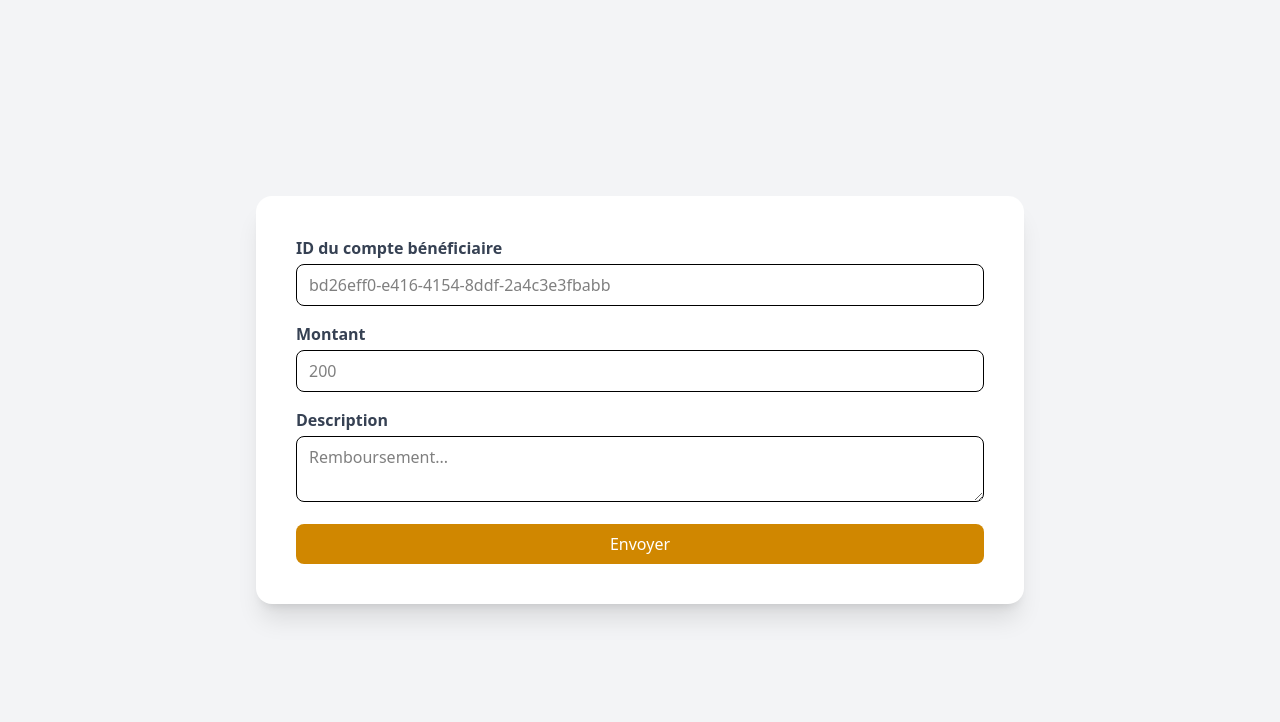
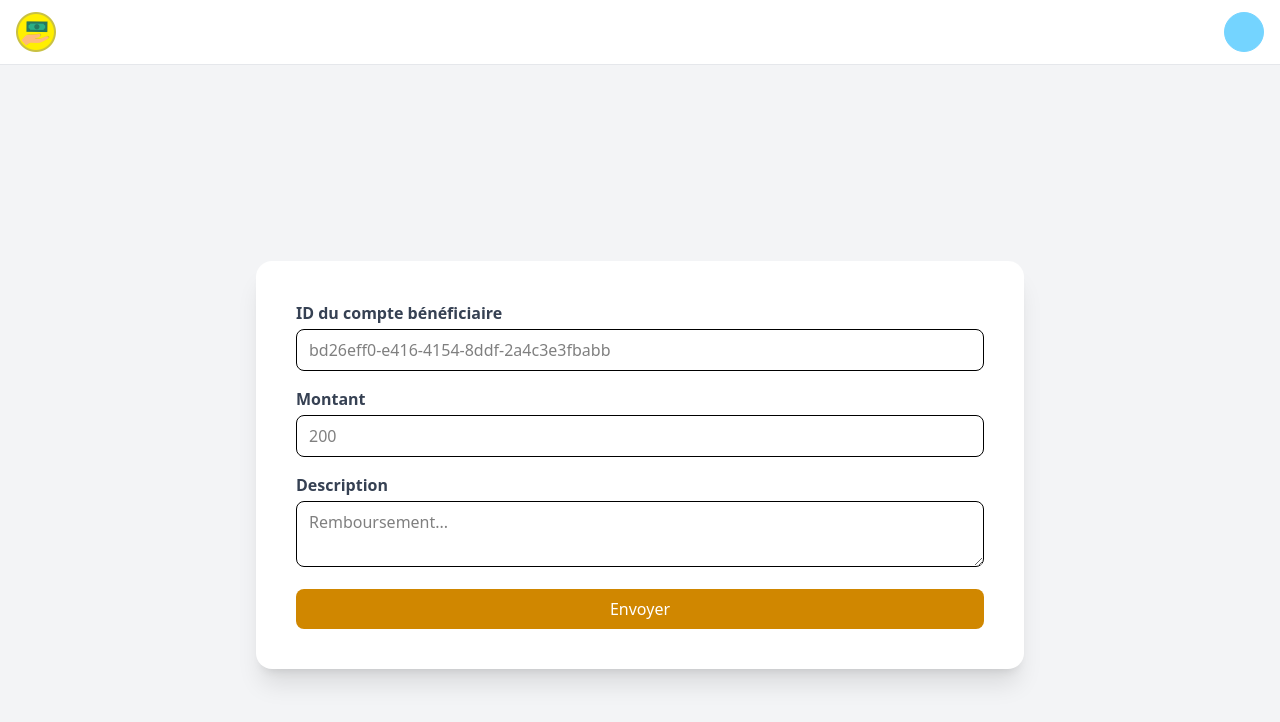
Before and after one commit to vicbenham/banking-app, an Angular app: page /transaction in a window 1280 px wide. Shown: the top 722 px of the page. Built offline with nearby package versions, Linux system fonts and the light colour scheme.

Commit message:
fix transaction

```diff
--- a/src/app/app.routes.ts
+++ b/src/app/app.routes.ts
@@ -30,6 +30,6 @@ export const routes: Routes = [{
     path: 'transaction',
     component: TransactionComponent
 }, {
-  path: 'transaction-details',
+  path: 'transaction/transaction-id',
   component: TransactionDetail
 }];
--- a/src/app/transaction/transaction.component/transaction.component.html
+++ b/src/app/transaction/transaction.component/transaction.component.html
@@ -1,3 +1,4 @@
+<app-navbar></app-navbar>
 <div class="min-h-screen flex items-center justify-center bg-gray-100 px-4">
   <div class="bg-white p-10 rounded-2xl shadow-xl w-full max-w-3xl">
 
--- a/src/app/transaction/transaction.component/transaction.component.ts
+++ b/src/app/transaction/transaction.component/transaction.component.ts
@@ -32,7 +32,7 @@ submitTransaction() {
     return;
   }
    this.lastTransaction= this.transactionForm.value;
-  this.router.navigate(['/transaction-details'], {
+  this.router.navigate(['transaction/transaction-id'], {
     state: { transaction: this.lastTransaction }
   });
 
--- a/src/app/transaction/transaction.detail/transaction.detail.html
+++ b/src/app/transaction/transaction.detail/transaction.detail.html
@@ -1,3 +1,4 @@
+<app-navbar></app-navbar>
 <div class="p-6 bg-white shadow-lg rounded-xl border border-gray-200">
   @if (transaction) {
     <h2 class="text-xl font-bold text-gray-800 mb-4">Transaction effectuée</h2>
--- a/src/app/transaction/transaction.detail/transaction.detail.ts
+++ b/src/app/transaction/transaction.detail/transaction.detail.ts
@@ -1,9 +1,11 @@
 import {Component, Input} from '@angular/core';
 import {Router} from '@angular/router';
+import {NavbarComponent} from '../../navbar/navbar';
 
 @Component({
   selector: 'app-transaction-detail',
   imports: [
+    NavbarComponent
   ],
   templateUrl: './transaction.detail.html',
   styleUrl: './transaction.detail.css',
```
